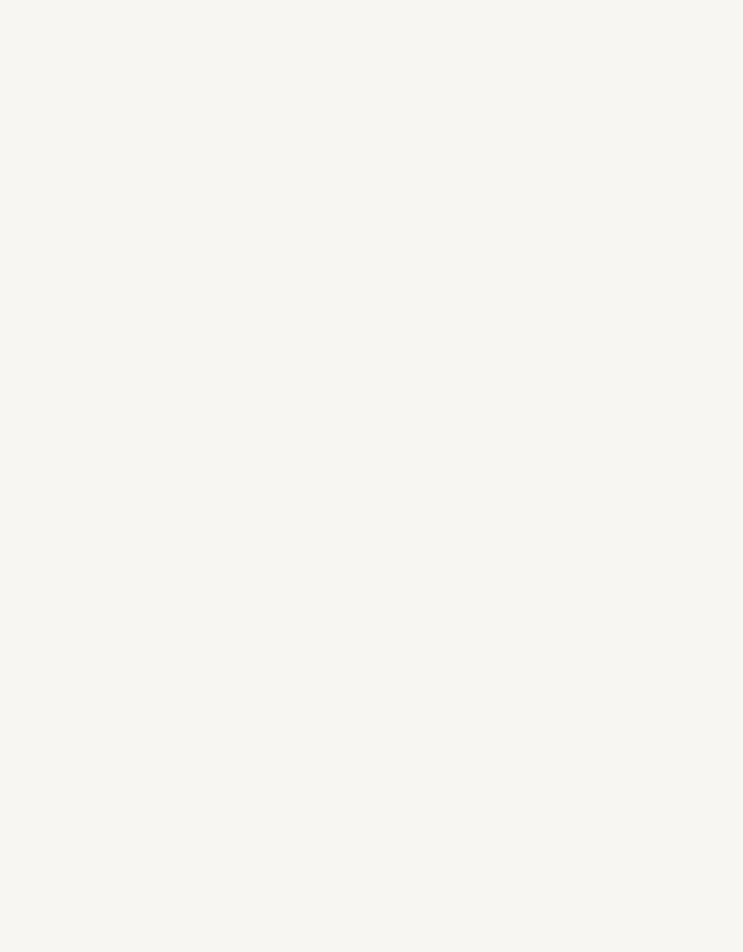
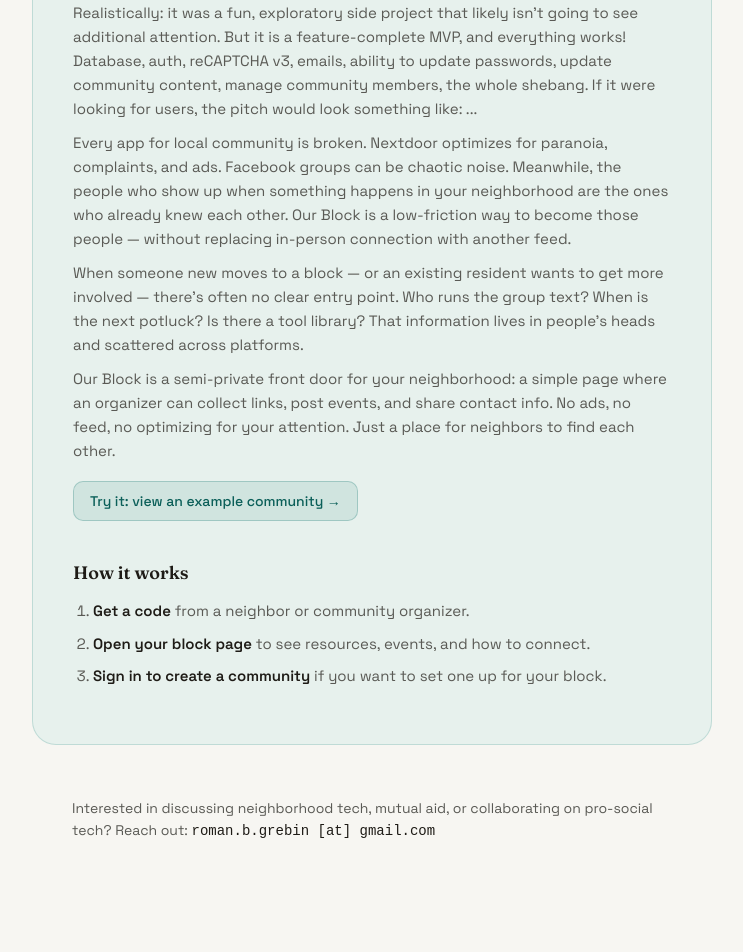
Before and after one commit to romangrebin/local-block-app, a React (Vite) app: page / in a window 1280 px wide. Shown: the part 760-1712 px from the top of the page, without its empty margins (268-1011 px from the left). Before the commit the page ends 800 px from the top, so only its background shows below. Built offline with nearby package versions, Linux system fonts and the light colour scheme; no server answers.

Commit message:
add home page content for context

```diff
--- a/src/pages/HomePage.tsx
+++ b/src/pages/HomePage.tsx
@@ -120,10 +120,64 @@ export const HomePage: React.FC<HomePageProps> = ({ onOpenAuth, onOpenCreate })
             <p className="helper-text">
               Codes are shared neighbor-to-neighbor and are not listed or searchable. Ask a neighbor for your block's code, or sign in to create a community.
             </p>
+            <p className="helper-text">
+              <a className="home-about-link" href="#about">Don't have a code, but you're curious?</a>
+            </p>
             {cta ? <div className="cta-row">{cta}</div> : null}
           </div>
         </div>
       </section>
+
+      <section className="home-explainer" id="about">
+        <div className="home-explainer-inner">
+          <div className="home-explainer-block">
+            <h2>What is Our Block?</h2>
+            <p>
+              Realistically: it was a fun, exploratory side project that likely isn't going to
+              see additional attention. But it is a feature-complete MVP, and everything works!
+              Database, auth, reCAPTCHA v3, emails, ability to update passwords, update community
+              content, manage community members, the whole shebang.
+              If it were looking for users, the pitch would look something like: ...
+            </p>
+            <p>Every app for local community is broken. Nextdoor optimizes for paranoia,
+              complaints, and ads. Facebook groups can be chaotic noise. Meanwhile, the people
+              who show up when something happens in your neighborhood are the ones who already
+              knew each other. Our Block is a low-friction way to become those people — without
+              replacing in-person connection with another feed.
+            </p>
+            <p>
+              When someone new moves to a block — or an existing resident wants to get more
+              involved — there's often no clear entry point. Who runs the group text? When is
+              the next potluck? Is there a tool library? That information lives in people's
+              heads and scattered across platforms.
+            </p>
+            <p>
+              Our Block is a semi-private front door for your neighborhood: a simple page where an
+              organizer can collect links, post events, and share contact info. No ads, no feed,
+              no optimizing for your attention. Just a place for neighbors to find each other.
+            </p>
+            <Link className="home-try-it" to="/zesty-test">
+              Try it: view an example community &rarr;
+            </Link>
+          </div>
+          <div className="home-explainer-block">
+            <h2>How it works</h2>
+            <ol className="home-how-list">
+              <li><strong>Get a code</strong> from a neighbor or community organizer.</li>
+              <li><strong>Open your block page</strong> to see resources, events, and how to connect.</li>
+              <li><strong>Sign in to create a community</strong> if you want to set one up for your block.</li>
+            </ol>
+          </div>
+        </div>
+      </section>
+
+      <section className="home-collab">
+        <p>
+          Interested in discussing neighborhood tech, mutual aid, or collaborating on
+          pro-social tech? Reach out:{" "}
+          <span className="home-email">roman.b.grebin [at] gmail.com</span>
+        </p>
+      </section>
     </div>
   );
 };
--- a/src/styles.css
+++ b/src/styles.css
@@ -282,6 +282,100 @@ code {
 .home-actions {
   display: grid;
   gap: 12px;
+}
+
+.home-try-it {
+  display: inline-block;
+  margin-top: 8px;
+  padding: 10px 16px;
+  background: rgba(15, 118, 110, 0.1);
+  border: 1px solid rgba(15, 118, 110, 0.25);
+  border-radius: 10px;
+  color: var(--accent-dark);
+  font-size: 14px;
+  font-weight: 500;
+  text-decoration: none;
+}
+
+.home-try-it:hover {
+  background: rgba(15, 118, 110, 0.16);
+}
+
+.home-about-link {
+  color: var(--accent);
+  text-decoration: none;
+}
+
+.home-about-link:hover {
+  text-decoration: underline;
+}
+
+.home-explainer {
+  width: 100%;
+  padding: 72px 24px 0;
+}
+
+.home-explainer-inner {
+  display: grid;
+  gap: 40px;
+  max-width: 680px;
+  margin: 0 auto;
+  background: var(--bg-2);
+  border: 1px solid rgba(15, 118, 110, 0.18);
+  border-radius: 24px;
+  padding: 40px;
+}
+
+.home-explainer-block h2 {
+  font-size: 18px;
+  font-weight: 600;
+  margin-bottom: 12px;
+  color: var(--ink);
+}
+
+.home-explainer-block p {
+  font-size: 15px;
+  color: var(--muted);
+  line-height: 1.6;
+  margin-bottom: 10px;
+}
+
+.home-explainer-block p:last-child {
+  margin-bottom: 0;
+}
+
+.home-how-list {
+  padding-left: 20px;
+  display: grid;
+  gap: 10px;
+}
+
+.home-how-list li {
+  font-size: 15px;
+  color: var(--muted);
+  line-height: 1.5;
+}
+
+.home-how-list strong {
+  color: var(--ink);
+}
+
+.home-collab {
+  width: 100%;
+  max-width: 680px;
+  padding: 28px 40px 64px;
+  margin: 0 auto;
+}
+
+.home-collab p {
+  font-size: 14px;
+  color: var(--muted);
+  line-height: 1.6;
+}
+
+.home-email {
+  font-family: monospace;
+  color: var(--ink);
 }
 
 .home-primary-cta {
```
